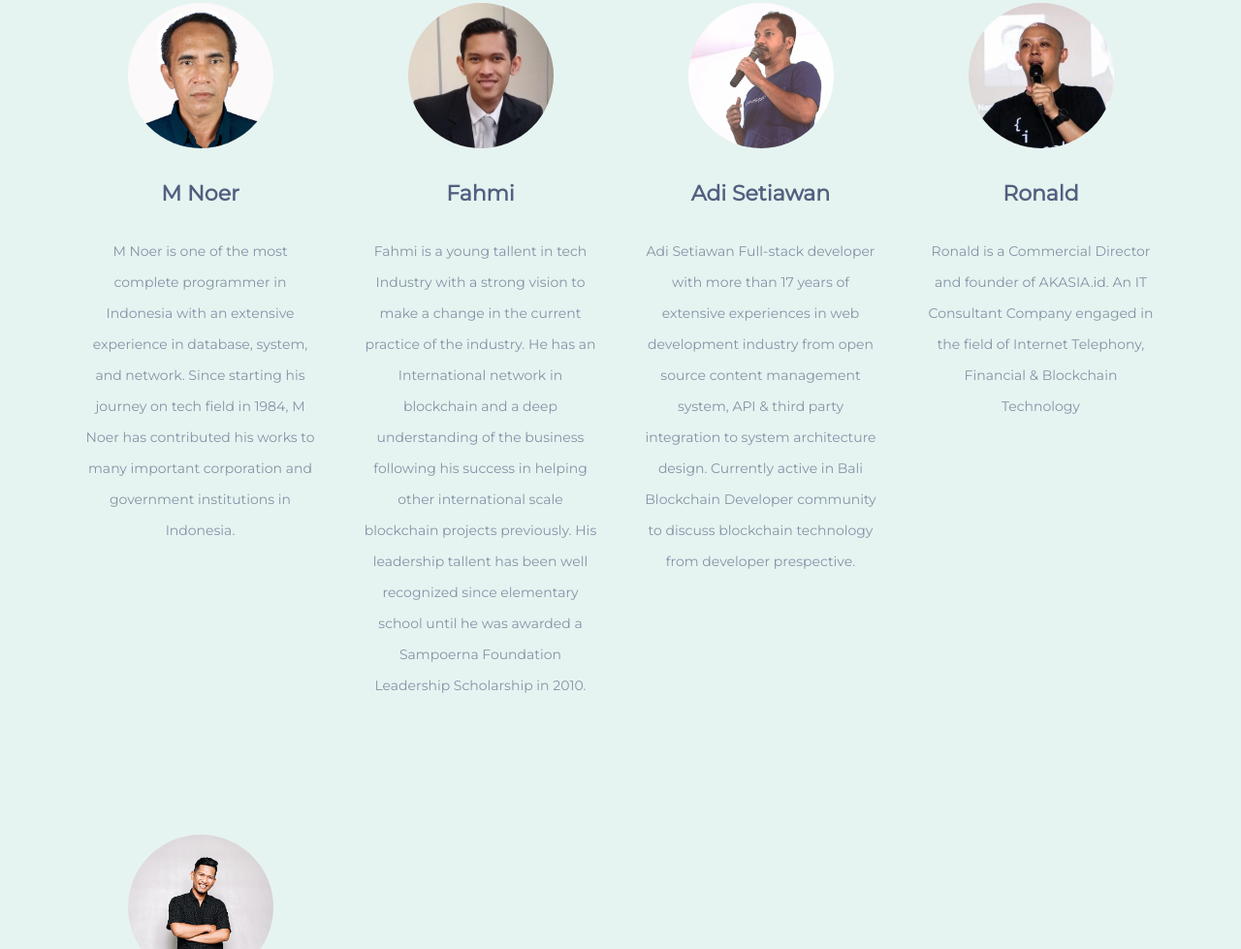
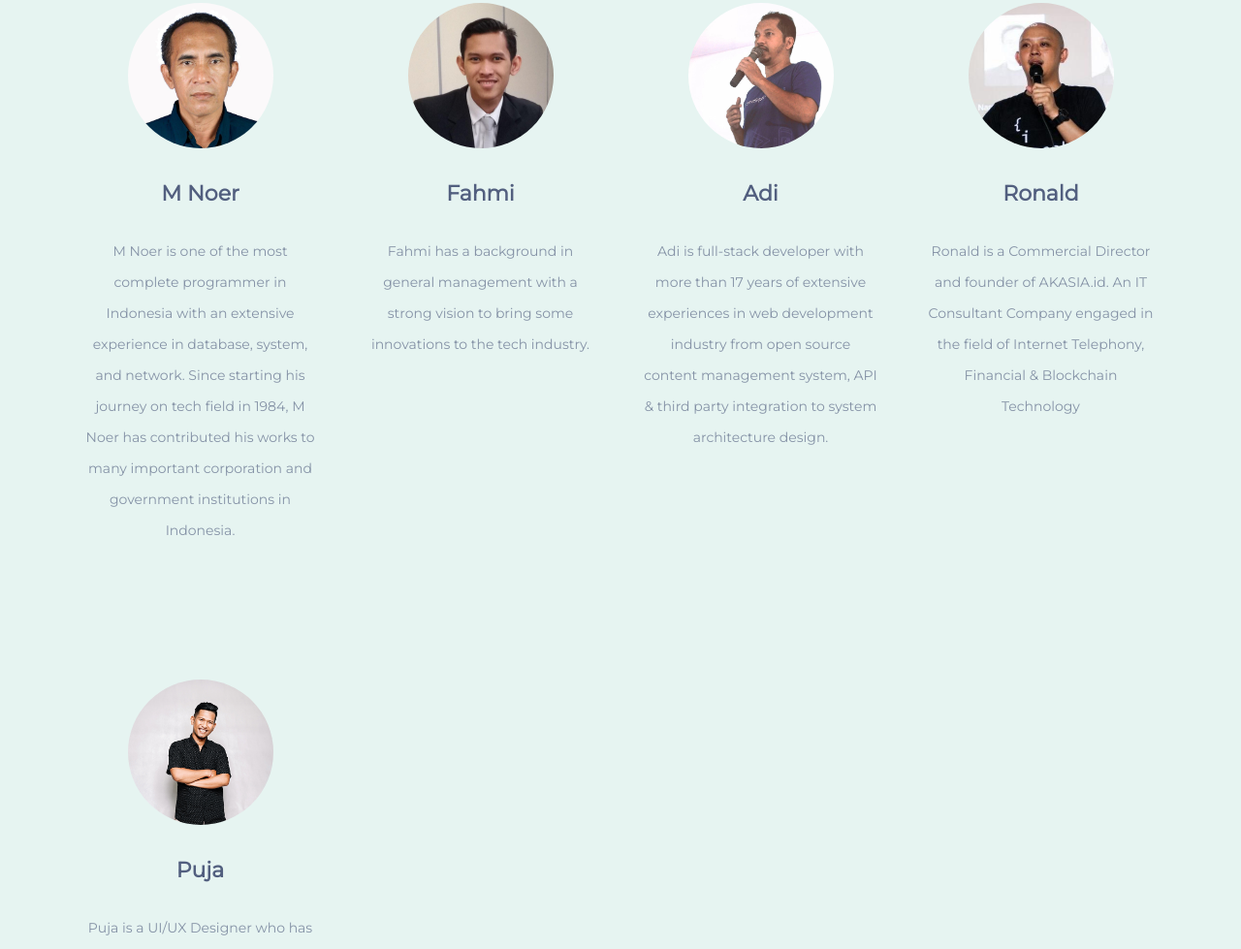
Before and after one commit to pfalfa/website, a website: page index.html in a window 1280 px wide. Shown: the part 5980-6959 px from the top of the page at 97% size. Drawn offline with Linux system fonts and the light colour scheme; animation ran at ten frames a second.

Commit message:
updated team

```diff
--- a/index.html
+++ b/index.html
@@ -313,7 +313,7 @@
         </div>
         <h3 class="secondary">Fahmi</h3>
         <p class="secondary">
-          Fahmi is a young tallent in tech Industry with a strong vision to make a change in the current practice of the industry. He has an International network in blockchain and a deep understanding of the business following his success in helping other international scale blockchain projects previously. His leadership tallent has been well recognized since elementary school until he was awarded a Sampoerna Foundation Leadership Scholarship in 2010.
+          Fahmi has a background in general management with a strong vision to bring some innovations to the tech industry.
         </p>
       </div>
     </div>
@@ -322,9 +322,9 @@
         <div class="inline-block avatar">
           <img src="image/adi-setiawan.jpg" alt="avatar"/>
         </div>
-        <h3 class="secondary">Adi Setiawan</h3>
+        <h3 class="secondary">Adi</h3>
         <p class="secondary">
-          Adi Setiawan Full-stack developer with more than 17 years of extensive experiences in web development industry from open source content management system, API & third party integration to system architecture design. Currently active in Bali Blockchain Developer community to discuss blockchain technology from developer prespective.
+          Adi is full-stack developer with more than 17 years of extensive experiences in web development industry from open source content management system, API & third party integration to system architecture design.
         </p>
       </div>
     </div>
```
